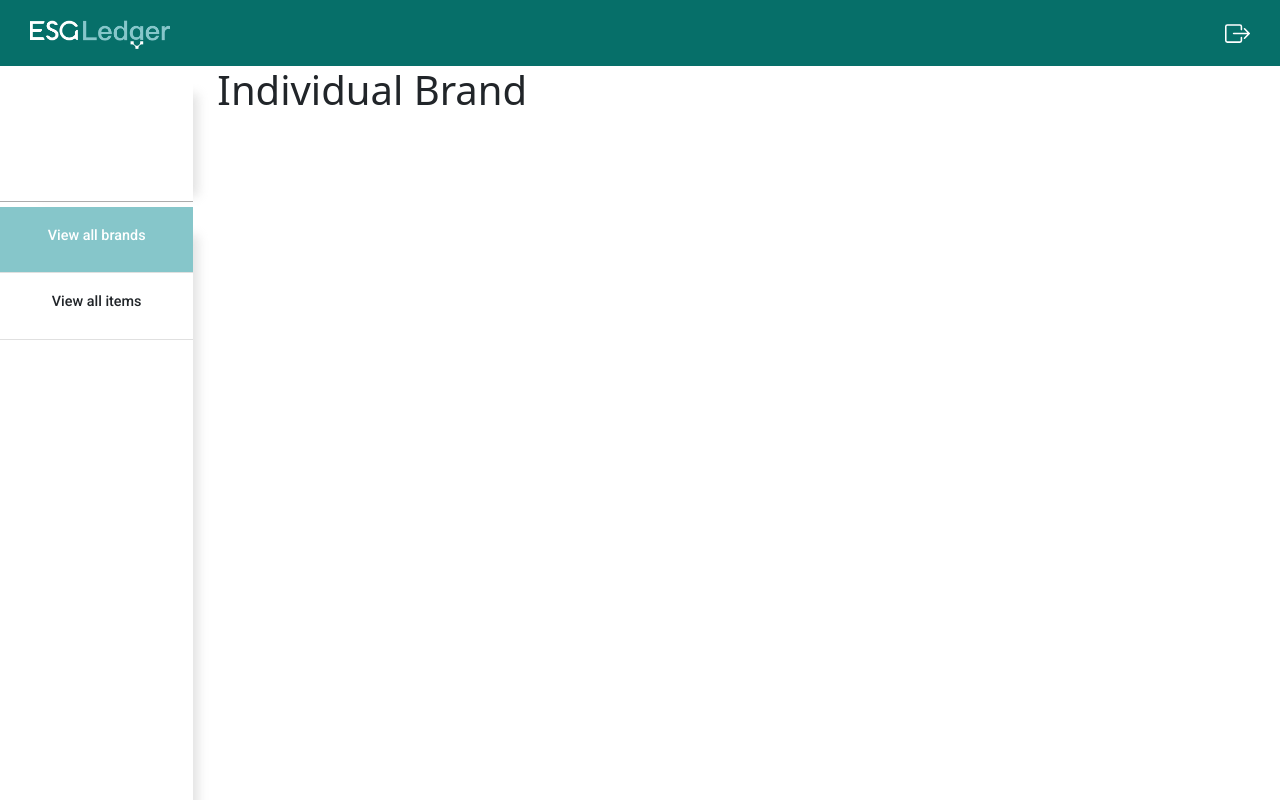
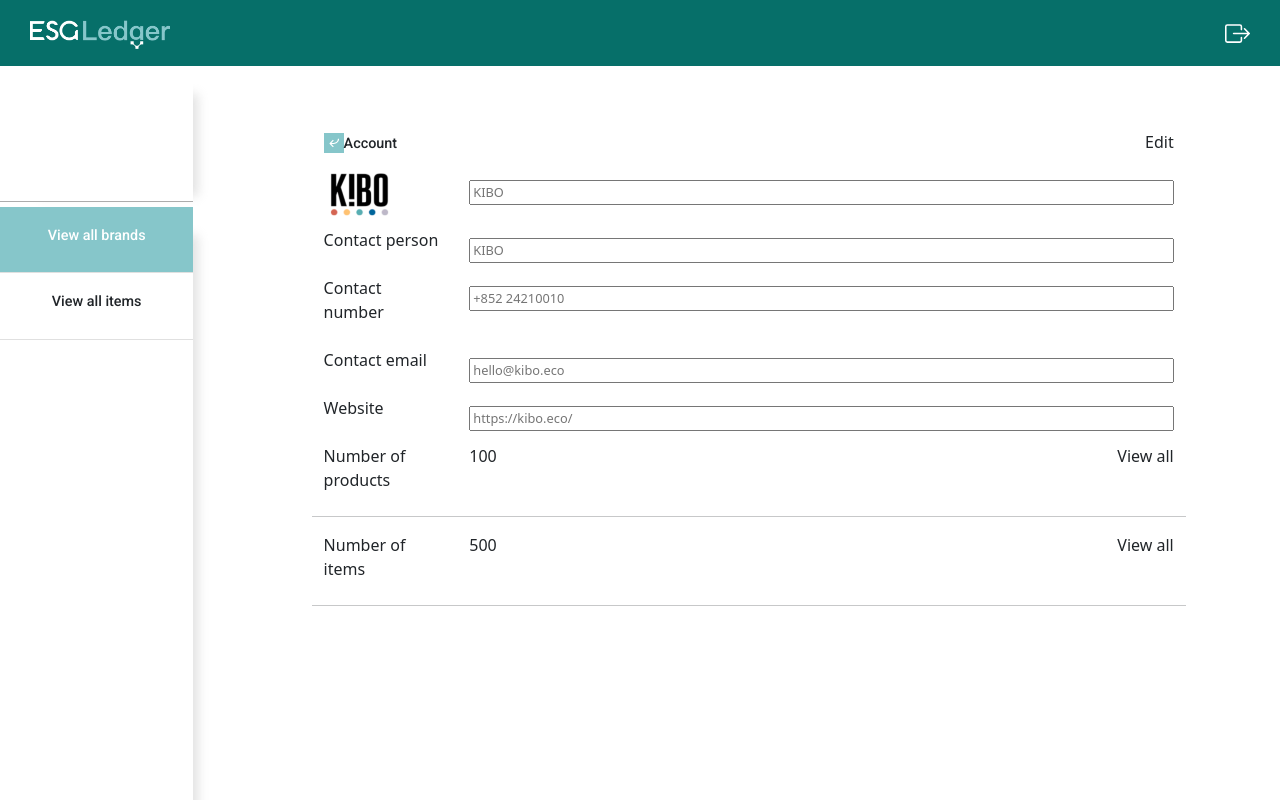
Before and after one commit to BishalAshiq/esg-Ledger, a Next.js app: page /admin/adminBrandProfile in a window 1280 px wide. Shown: the top 800 px of the page. Built offline with nearby package versions, Linux system fonts and the light colour scheme.

Commit message:
development done Single Product page & brand Individual page working

```diff
--- a/src/app/assets/css/brandsProduct.css
+++ b/src/app/assets/css/brandsProduct.css
@@ -56,3 +56,24 @@
 .single-hr {
   color: #86c6ca;
 }
+
+/* Individual Brands  */
+
+.individual-product-div {
+  padding: 6% 10%;
+}
+.indi-brand-head-tags {
+  display: flex;
+  justify-content: space-between;
+}
+
+.kibo-inputs {
+  width: 100%;
+  outline: none;
+  margin-top: 10px;
+  font-size: 0.8rem;
+}
+.number-of-div {
+  display: flex;
+  justify-content: space-between;
+}
--- a/src/app/assets/css/main.css
+++ b/src/app/assets/css/main.css
@@ -745,6 +745,7 @@ body {
   .nav-items-div {
     display: flex;
     flex-direction: column;
+    padding: 17px 0 0 20px;
   }
   .full-navbar-div {
     display: none;
--- a/src/component/AllAdminBrand/IndividualBrand.jsx
+++ b/src/component/AllAdminBrand/IndividualBrand.jsx
@@ -1,9 +1,117 @@
 import React from "react";
+import Kibo from "../../../public/kibo.png";
+import BackIcon from "../../../public/back.svg";
+import ProCopy from "../../../public/procopy.svg";
+import Image from "next/image";
 
 const IndividualBrand = () => {
   return (
     <div>
-      <h1>Individual Brand</h1>
+      <div className='individual-product-div'>
+        <div className='row'>
+          <div className='col-12 col-sm-12 col-md-12 col-lg-12 col-xl-12'>
+            <div className='indi-brand-head-tags'>
+              <div>
+                <Image src={BackIcon.src} width={20} height={20} alt='' />
+                <label
+                  className='form-check-label single-checkbox-text'
+                  for='flexCheckDefault'>
+                  Account
+                </label>
+              </div>
+              <p>Edit</p>
+            </div>
+          </div>
+
+          <div className='col-2 col-sm-2 col-md-2 col-lg-2 col-xl-2 pb-2'>
+            <div className='kibo-img-div'>
+              <Image
+                className='kibo-img'
+                src={Kibo}
+                height={50}
+                width={70}
+                alt=''
+              />
+            </div>
+          </div>
+          <div className='col-10 col-sm-10 col-md-10 col-lg-10 col-xl-10'>
+            <input className='kibo-inputs' type='text' placeholder='KIBO' />
+          </div>
+
+          <div className='col-2 col-sm-2 col-md-2 col-lg-2 col-xl-2 pb-2'>
+            <div className='kibo-img-div'>
+              <p>Contact person</p>
+            </div>
+          </div>
+          <div className='col-10 col-sm-10 col-md-10 col-lg-10 col-xl-10'>
+            <input className='kibo-inputs' type='text' placeholder='KIBO' />
+          </div>
+
+          <div className='col-2 col-sm-2 col-md-2 col-lg-2 col-xl-2 pb-2'>
+            <div className='kibo-img-div'>
+              <p>Contact number</p>
+            </div>
+          </div>
+          <div className='col-10 col-sm-10 col-md-10 col-lg-10 col-xl-10'>
+            <input
+              className='kibo-inputs'
+              type='number'
+              placeholder='+852 24210010'
+            />
+          </div>
+
+          <div className='col-2 col-sm-2 col-md-2 col-lg-2 col-xl-2 pb-2'>
+            <div className='kibo-img-div'>
+              <p>Contact email</p>
+            </div>
+          </div>
+          <div className='col-10 col-sm-10 col-md-10 col-lg-10 col-xl-10'>
+            <input
+              className='kibo-inputs'
+              type='email'
+              placeholder='hello@kibo.eco'
+            />
+          </div>
+
+          <div className='col-2 col-sm-2 col-md-2 col-lg-2 col-xl-2 pb-2'>
+            <div className='kibo-img-div'>
+              <p>Website</p>
+            </div>
+          </div>
+          <div className='col-10 col-sm-10 col-md-10 col-lg-10 col-xl-10'>
+            <input
+              className='kibo-inputs'
+              type='text'
+              placeholder='https://kibo.eco/'
+            />
+          </div>
+
+          <div className='col-2 col-sm-2 col-md-2 col-lg-2 col-xl-2 pb-2'>
+            <div className='kibo-img-div'>
+              <p>Number of products</p>
+            </div>
+          </div>
+          <div className='col-10 col-sm-10 col-md-10 col-lg-10 col-xl-10'>
+            <div className='number-of-div'>
+              <p>100</p>
+              <p>View all</p>
+            </div>
+          </div>
+          <hr />
+          <div className='col-2 col-sm-2 col-md-2 col-lg-2 col-xl-2 pb-2'>
+            <div className='kibo-img-div'>
+              <p>Number of items</p>
+            </div>
+          </div>
+          <div className='col-10 col-sm-10 col-md-10 col-lg-10 col-xl-10'>
+            <div className='number-of-div'>
+              <p>500</p>
+              <p>View all</p>
+            </div>
+          </div>
+          <hr />
+        </div>
+      </div>
     </div>
   );
 };
```
Also changed, not shown: src/component/Navbar/Nav.jsx (+10 -3 lines), public/kibo.png (added).
